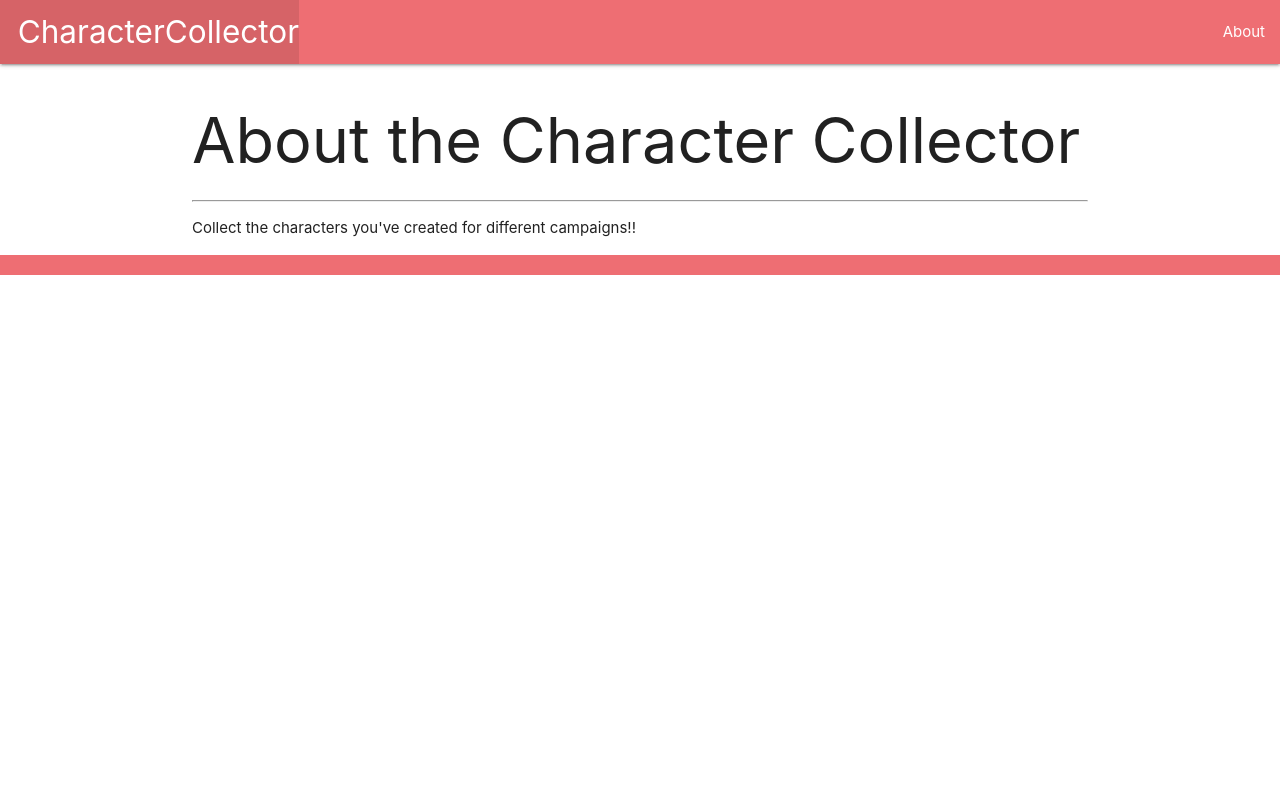
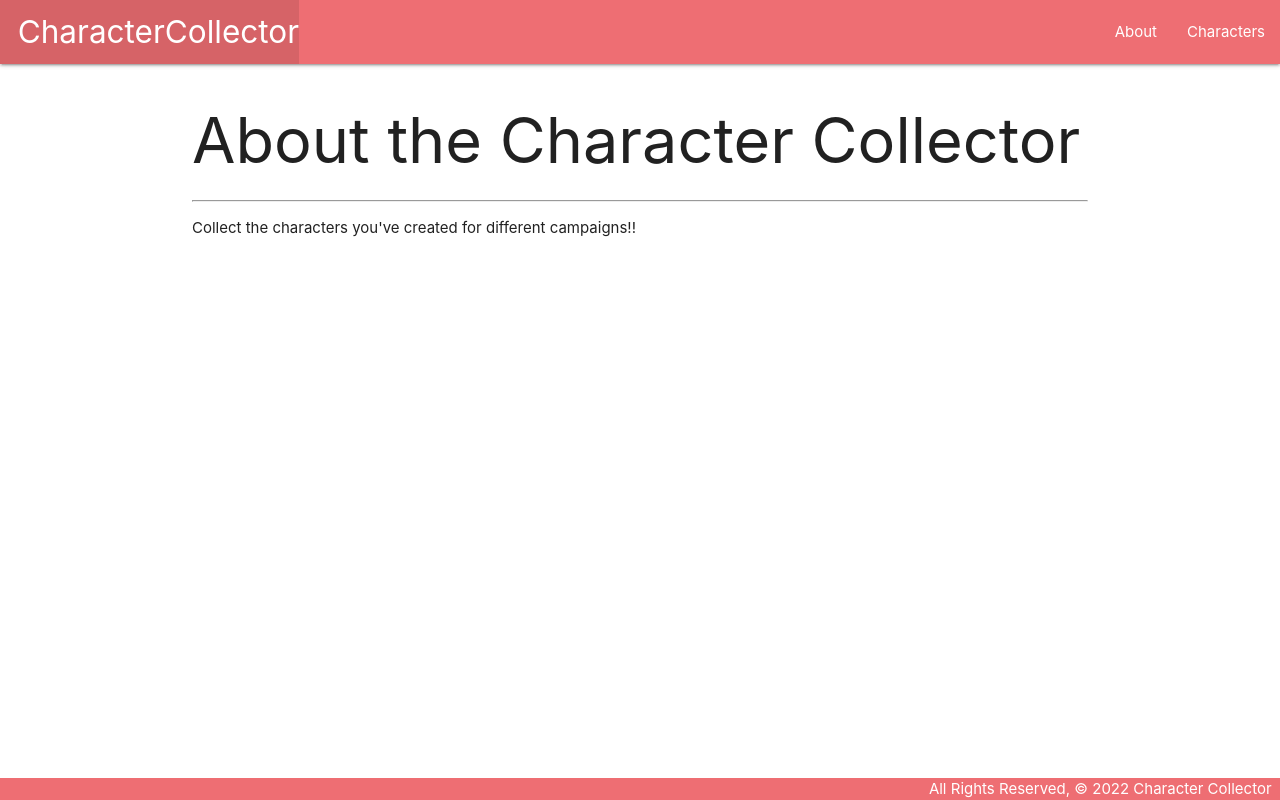
Before and after one commit to alonzoalcantar/CharacterCollector, a Django app: page /about/ in a window 1280 px wide. Run offline with Django 4.2, Linux system fonts and the light colour scheme; parts of the project's set-up code (start-up, migrations or seed data) failed here and were passed over.

Commit message:
Created initial character model

```diff
--- a/character_collector/settings.py
+++ b/character_collector/settings.py
@@ -118,6 +118,8 @@
 
 STATIC_URL = '/static/'
 
+
+
 # Default primary key field type
 # https://docs.djangoproject.com/en/4.1/ref/settings/#default-auto-field
 
--- a/main_app/static/css/style.css
+++ b/main_app/static/css/style.css
@@ -1,3 +1,14 @@
 body {
-    background-color: red;
+    display: flex;
+    min-height: 100vh;
+    flex-direction: column;
   }
+
+  main {
+    flex: 1 0 auto;
+  }
+
+  footer.page-footer {
+    padding-top: 0;
+    text-align: right;
+  }
--- a/main_app/templates/base.html
+++ b/main_app/templates/base.html
@@ -1,3 +1,4 @@
+{% load static %}
 <!DOCTYPE html>
 <html lang="en">
 <head>
@@ -6,6 +7,8 @@
   <meta http-equiv="X-UA-Compatible" content="ie=edge">
   <title>Character Collector</title>
   <link rel="stylesheet" href="https://cdnjs.cloudflare.com/ajax/libs/materialize/1.0.0/css/materialize.min.css">
+  <link rel="stylesheet" type="text/css" href="{% static 'css/style.css' %}">
+
 </head>
 <body>
   <header class="navbar-fixed">
@@ -16,6 +19,7 @@
         </ul>
         <ul class="right">
           <li><a href="/about">About</a></li>
+          <li><a href="/characters">Characters</a></li>
         </ul>
       </div>
     </nav>
--- a/main_app/urls.py
+++ b/main_app/urls.py
@@ -4,4 +4,5 @@
 urlpatterns = [
     path('', views.home, name='home'),
     path('about/', views.about, name='about'),
+    path('characters/', views.characters_index, name='index'),
 ]
--- a/main_app/views.py
+++ b/main_app/views.py
@@ -7,3 +7,21 @@
 
 def about(request):
     return render(request, 'about.html')
+
+def characters_index(request):
+    return render(request, 'characters/index.html', {'characters': characters})
+
+class Character:
+    def __init__(self, name, race, background, level, type ):
+        self.name = name
+        self.race = race
+        self.background = background
+        self.level = level
+        self.type = type
+
+characters = [
+    Character('Dragur Fallrag', 'Dwarf', 'Fisherman', 7, 'Bard'),
+    Character('Huddol Wintervine' 'Elf', 'Smuggler', 3, 'Rogue'),
+    Character('Kindi Eveningfall' 'Human' 'Sage', 15 , 'Druid'),
+    Character('Trax Idlehands', 'Dragonborn', 'Soldier', 8, 'Fighter')
+]
```
